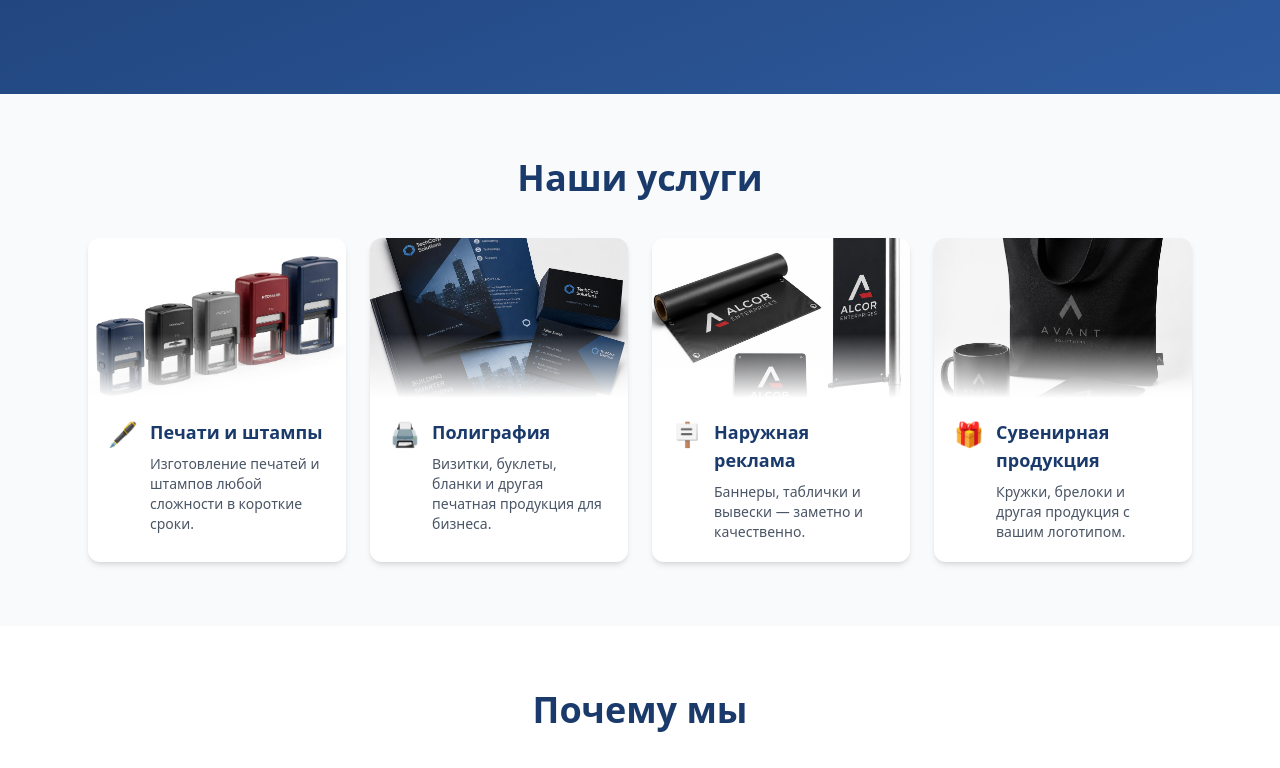
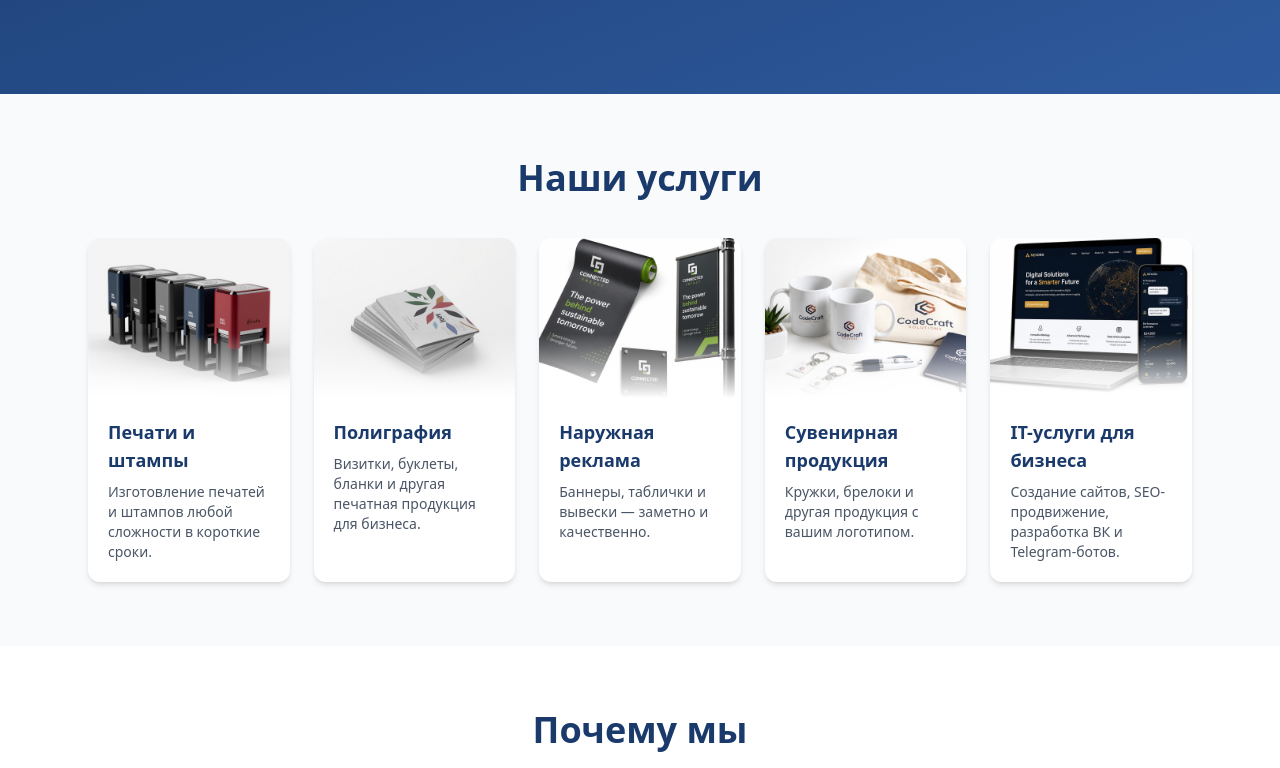
Before and after one commit to 64dima64dima-sys/shtamp-plus-site, a Next.js app: page / in a window 1280 px wide. Shown: the part 474-1242 px from the top of the page. Built offline with nearby package versions, Linux system fonts and the light colour scheme.

Commit message:
Главная: убраны эмодзи из карточек услуг

```diff
--- a/src/app/page.tsx
+++ b/src/app/page.tsx
@@ -33,7 +33,7 @@ export default function Home() {
           Наши услуги
         </h2>
 
-        <div className="mt-10 grid grid-cols-1 sm:grid-cols-2 lg:grid-cols-4 gap-6">
+        <div className="mt-10 grid grid-cols-1 sm:grid-cols-2 lg:grid-cols-5 gap-6">
           {/* Карточка 1 */}
           <Link
             href="/services#pechati-i-shtampy"
@@ -41,7 +41,7 @@ export default function Home() {
           >
             <div className="relative h-40 w-full">
               <Image
-                src="/images/home/shtampy.jpg"
+                src="/images/services/shtampy.jpg"
                 alt="Печати и штампы"
                 fill
                 className="object-cover"
@@ -49,16 +49,13 @@ export default function Home() {
               <div className="absolute inset-x-0 bottom-0 h-16 bg-gradient-to-t from-white to-transparent" />
             </div>
 
-            <div className="flex gap-3 p-5">
-              <div className="text-2xl flex-shrink-0">🖋️</div>
-              <div>
+            <div className="p-5">
               <h3 className="text-lg font-semibold text-[#1A3A6C]">
                 Печати и штампы
               </h3>
               <p className="mt-2 text-sm text-gray-600">
                 Изготовление печатей и штампов любой сложности в короткие сроки.
               </p>
-              </div>
             </div>
           </Link>
 
@@ -69,7 +66,7 @@ export default function Home() {
           >
             <div className="relative h-40 w-full">
               <Image
-                src="/images/home/poligrafiya.jpg"
+                src="/images/services/poligrafiya.jpg"
                 alt="Полиграфия"
                 fill
                 className="object-cover"
@@ -77,16 +74,13 @@ export default function Home() {
               <div className="absolute inset-x-0 bottom-0 h-16 bg-gradient-to-t from-white to-transparent" />
             </div>
 
-            <div className="flex gap-3 p-5">
-              <div className="text-2xl flex-shrink-0">🖨️</div>
-              <div>
+            <div className="p-5">
               <h3 className="text-lg font-semibold text-[#1A3A6C]">
                 Полиграфия
               </h3>
               <p className="mt-2 text-sm text-gray-600">
                 Визитки, буклеты, бланки и другая печатная продукция для бизнеса.
               </p>
-              </div>
             </div>
           </Link>
 
@@ -97,7 +91,7 @@ export default function Home() {
           >
             <div className="relative h-40 w-full">
               <Image
-                src="/images/home/naruzhka.jpg"
+                src="/images/services/naruzhka.jpg"
                 alt="Наружная реклама"
                 fill
                 className="object-cover"
@@ -105,16 +99,13 @@ export default function Home() {
               <div className="absolute inset-x-0 bottom-0 h-16 bg-gradient-to-t from-white to-transparent" />
             </div>
 
-            <div className="flex gap-3 p-5">
-              <div className="text-2xl flex-shrink-0">🪧</div>
-              <div>
+            <div className="p-5">
               <h3 className="text-lg font-semibold text-[#1A3A6C]">
                 Наружная реклама
               </h3>
               <p className="mt-2 text-sm text-gray-600">
                 Баннеры, таблички и вывески — заметно и качественно.
               </p>
-              </div>
             </div>
           </Link>
 
@@ -125,7 +116,7 @@ export default function Home() {
           >
             <div className="relative h-40 w-full">
               <Image
-                src="/images/home/suvenirka.jpg"
+                src="/images/services/suvenirka.jpg"
                 alt="Сувенирная продукция"
                 fill
                 className="object-cover"
@@ -133,9 +124,7 @@ export default function Home() {
               <div className="absolute inset-x-0 bottom-0 h-16 bg-gradient-to-t from-white to-transparent" />
             </div>
 
-            <div className="flex gap-3 p-5">
-              <div className="text-2xl flex-shrink-0">🎁</div>
-              <div>
+            <div className="p-5">
               <h3 className="text-lg font-semibold text-[#1A3A6C]">
                 Сувенирная продукция
               </h3>
@@ -143,6 +132,30 @@ export default function Home() {
                 Кружки, брелоки и другая продукция с вашим логотипом.
               </p>
             </div>
+          </Link>
+
+          {/* Карточка 5 */}
+          <Link
+            href="/services#it-uslugi"
+            className="block bg-white rounded-xl shadow-md overflow-hidden hover:shadow-lg transition cursor-pointer"
+          >
+            <div className="relative h-40 w-full">
+              <Image
+                src="/images/home/it-uslugi.jpg"
+                alt="IT-услуги для бизнеса"
+                fill
+                className="object-cover"
+              />
+              <div className="absolute inset-x-0 bottom-0 h-16 bg-gradient-to-t from-white to-transparent" />
+            </div>
+
+            <div className="p-5">
+              <h3 className="text-lg font-semibold text-[#1A3A6C]">
+                IT-услуги для бизнеса
+              </h3>
+              <p className="mt-2 text-sm text-gray-600">
+                Создание сайтов, SEO-продвижение, разработка ВК и Telegram-ботов.
+              </p>
             </div>
           </Link>
         </div>
@@ -156,6 +169,7 @@ export default function Home() {
           </h2>
 
           <div className="mt-10 grid grid-cols-1 sm:grid-cols-2 lg:grid-cols-4 gap-8">
+            {/* Преимущество 1 */}
             <div className="text-center">
               <div className="text-4xl">⏳</div>
               <h3 className="mt-3 font-semibold text-[#1A3A6C]">
@@ -166,6 +180,7 @@ export default function Home() {
               </p>
             </div>
 
+            {/* Преимущество 2 */}
             <div className="text-center">
               <div className="text-4xl">🏭</div>
               <h3 className="mt-3 font-semibold text-[#1A3A6C]">
@@ -176,6 +191,7 @@ export default function Home() {
               </p>
             </div>
 
+            {/* Преимущество 3 */}
             <div className="text-center">
               <div className="text-4xl">⚡</div>
               <h3 className="mt-3 font-semibold text-[#1A3A6C]">
@@ -186,6 +202,7 @@ export default function Home() {
               </p>
             </div>
 
+            {/* Преимущество 4 */}
             <div className="text-center">
               <div className="text-4xl">🤝</div>
               <h3 className="mt-3 font-semibold text-[#1A3A6C]">
```
Lines whose indentation alone changed are shown as unchanged.
